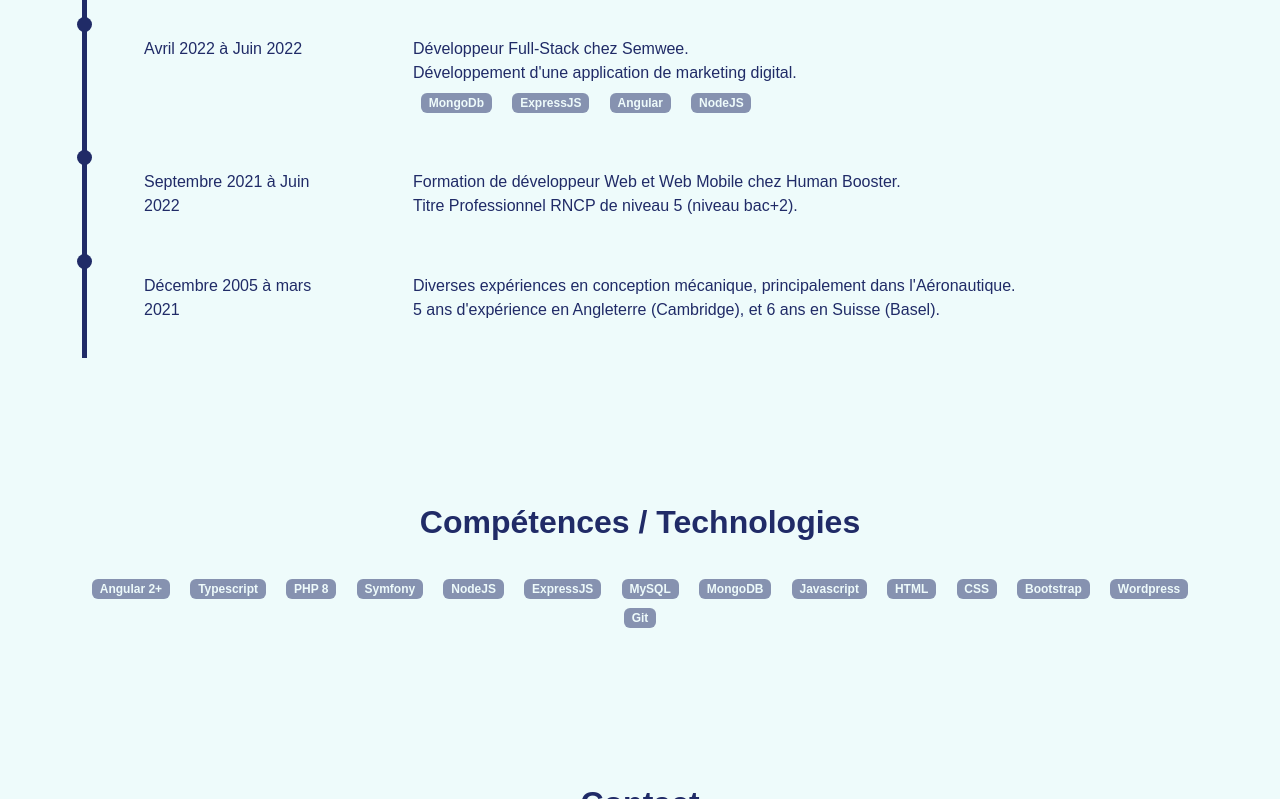
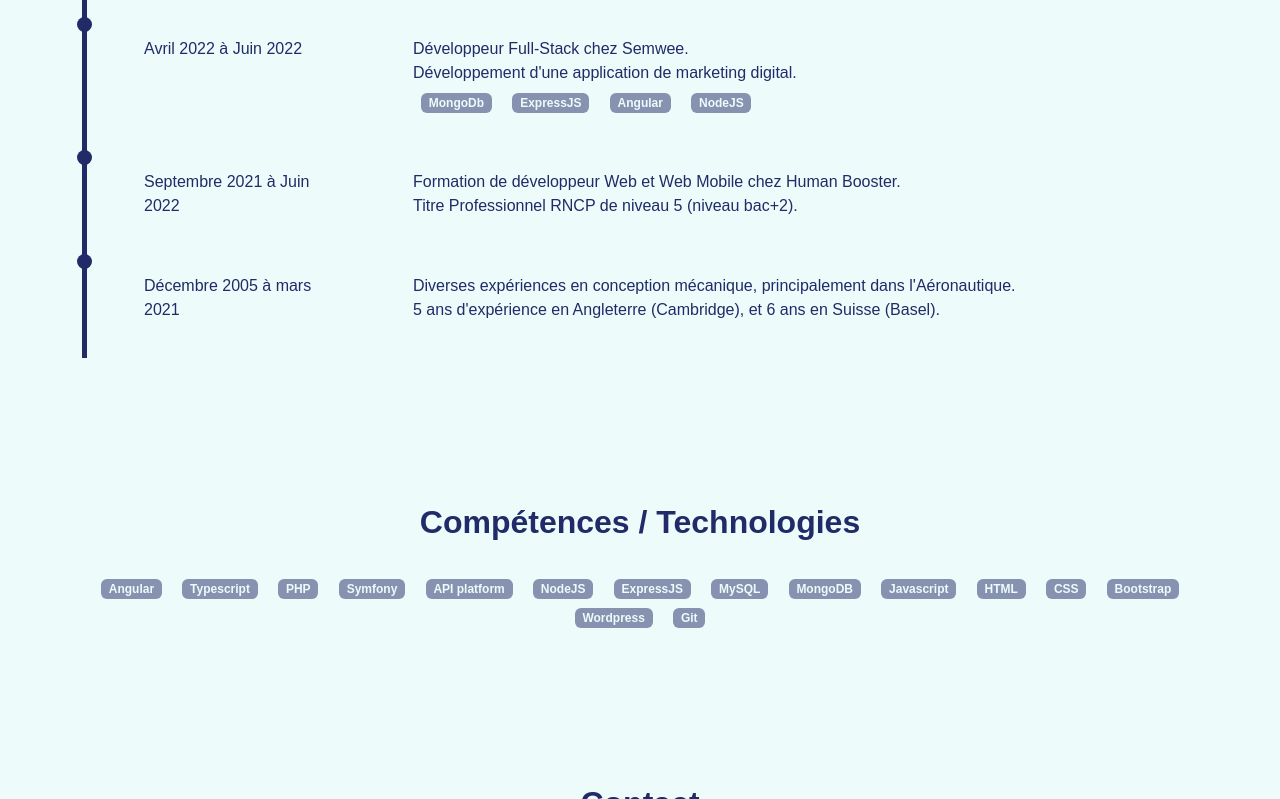
Before and after one commit to Julianomatt77/Portfolio, a plain HTML site: page index.html in a window 1280 px wide. Shown: the part 2876-3675 px from the top of the page. Drawn offline with nearby package versions, Linux system fonts and the light colour scheme.

Commit message:
add api platform

```diff
--- a/index.html
+++ b/index.html
@@ -107,6 +107,7 @@
 										<span class="badge bg-dark lightBlue opacity-50 mt-2 mx-2 text-start">Angular 17</span>
 										<span class="badge bg-dark lightBlue opacity-50 mt-2 mx-2 text-start">PHP 8</span>
 										<span class="badge bg-dark lightBlue opacity-50 mt-2 mx-2 text-start">Symfony</span>
+										<span class="badge bg-dark lightBlue opacity-50 mt-2 mx-2 text-start">API platform</span>
 										<span class="badge bg-dark lightBlue opacity-50 mt-2 mx-2 text-start">MySQL</span>
 										<span class="badge bg-dark lightBlue opacity-50 mt-2 mx-2 text-start">HTML</span>
 										<span class="badge bg-dark lightBlue opacity-50 mt-2 mx-2 text-start">CSS</span>
@@ -322,10 +323,11 @@
 				<div class="text-center">
 					<div class="row">
 						<div>
-							<span class="badge bg-dark lightBlue opacity-50 mt-2 mx-2 text-start">Angular 2+</span>
+							<span class="badge bg-dark lightBlue opacity-50 mt-2 mx-2 text-start">Angular</span>
 							<span class="badge bg-dark lightBlue opacity-50 mt-2 mx-2 text-start">Typescript</span>
-							<span class="badge bg-dark lightBlue opacity-50 mt-2 mx-2 text-start">PHP 8</span>
+							<span class="badge bg-dark lightBlue opacity-50 mt-2 mx-2 text-start">PHP</span>
 							<span class="badge bg-dark lightBlue opacity-50 mt-2 mx-2 text-start">Symfony</span>
+							<span class="badge bg-dark lightBlue opacity-50 mt-2 mx-2 text-start">API platform</span>
 							<span class="badge bg-dark lightBlue opacity-50 mt-2 mx-2 text-start">NodeJS</span>
 							<span class="badge bg-dark lightBlue opacity-50 mt-2 mx-2 text-start">ExpressJS</span>
 							<span class="badge bg-dark lightBlue opacity-50 mt-2 mx-2 text-start">MySQL</span>
```
